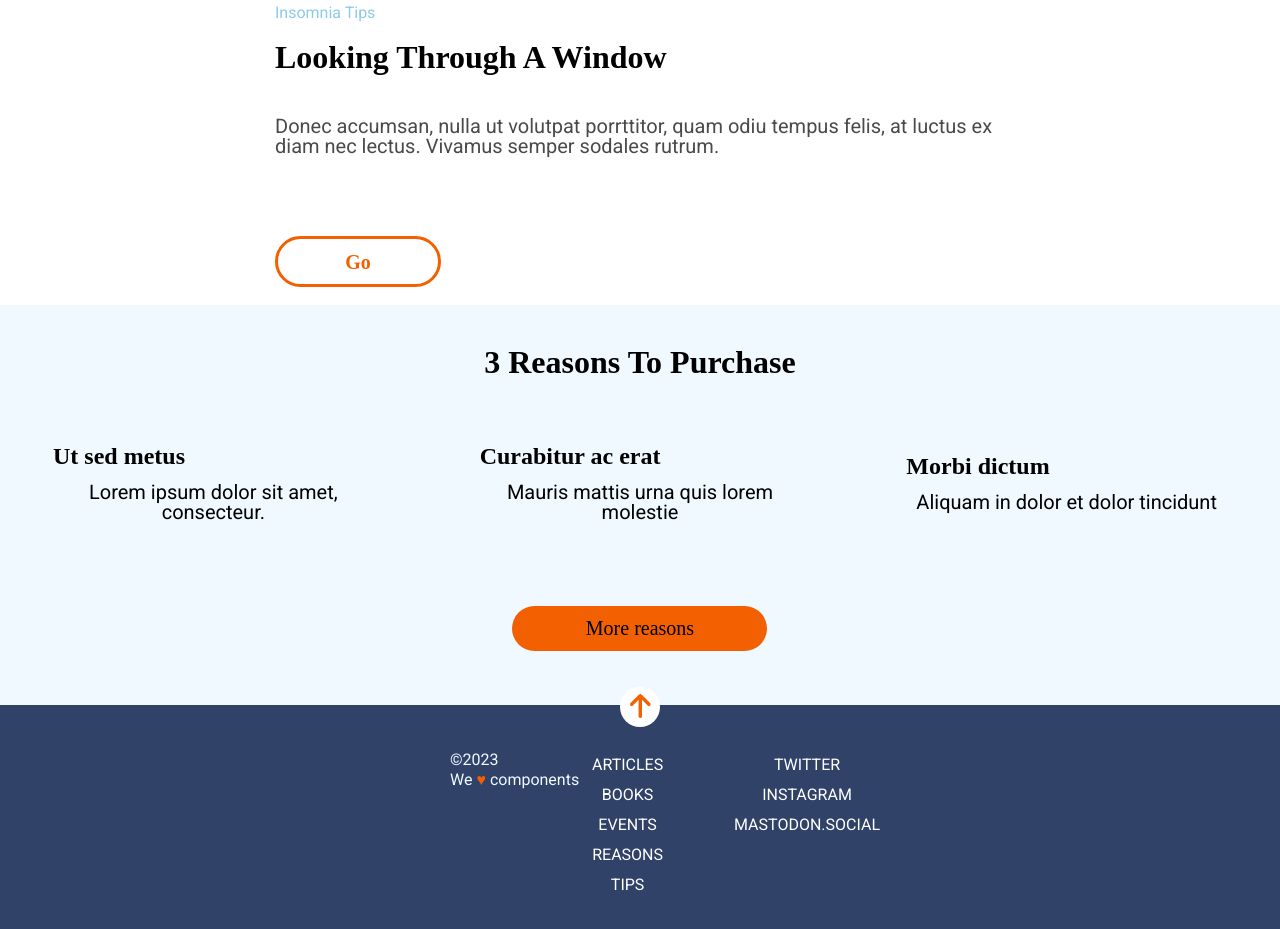
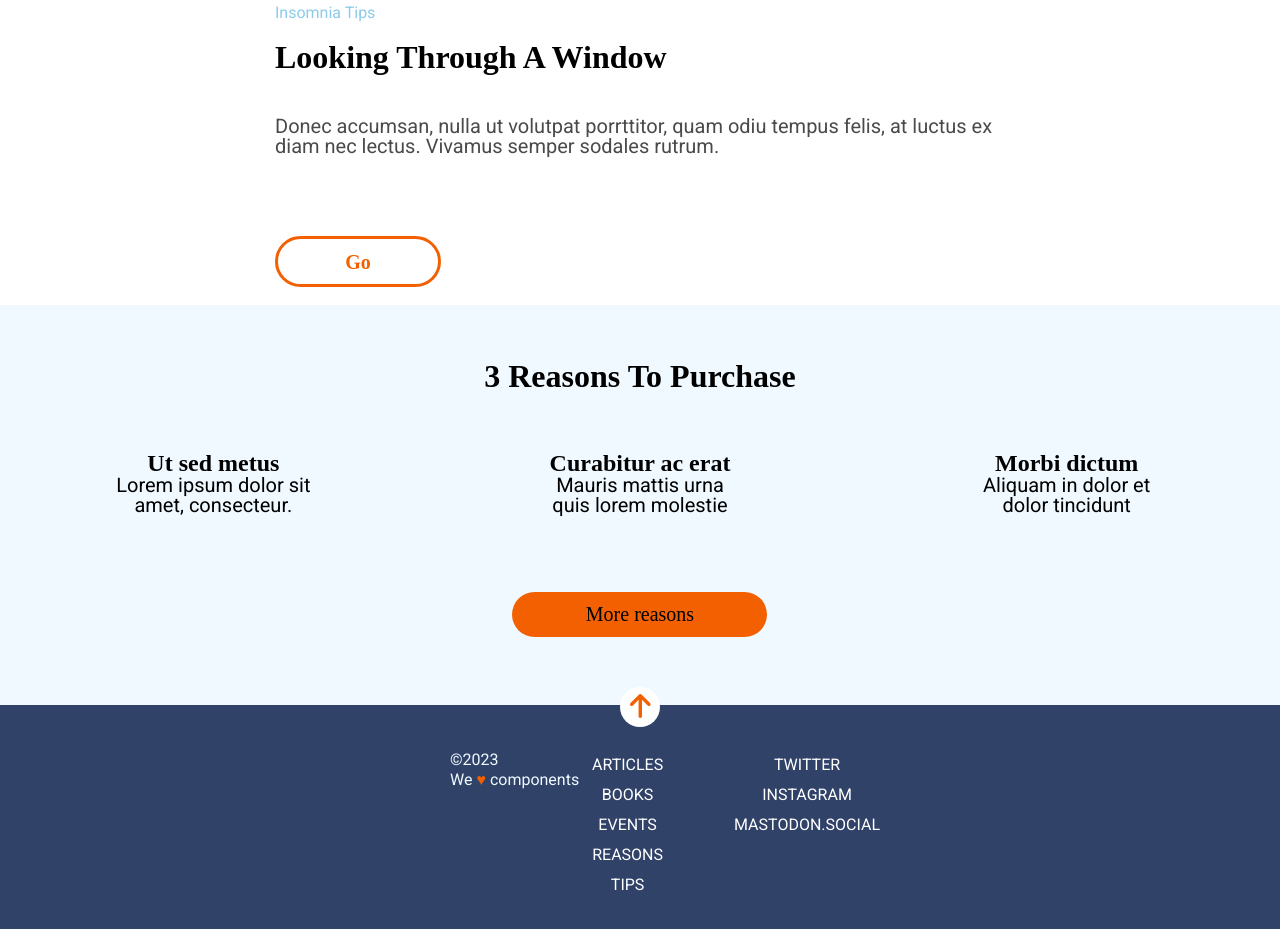
Before and after one commit to Adalab/modulo-1-evaluacion-final-CrisMuniz, a website: page docs/index.html in a window 1280 px wide. Shown: the part 675-1604 px from the top of the page. Drawn offline with nearby package versions, Linux system fonts and the light colour scheme; files that its build step writes are made by us from their sources; a web font is replaced by a local one.

Commit message:
fix desktop view

```diff
--- a/src/scss/layout/_main.scss
+++ b/src/scss/layout/_main.scss
@@ -221,6 +221,7 @@
     .main-section2{
         width: 100vw;
         height: 400px;
+        margin: auto;
         &__title {
             font-size: 1.625rem;
             margin-top: 2px;
@@ -232,15 +233,19 @@
                 display: flex;
                 flex-direction: row;
                 text-align: center;
+                align-items: center;
                 margin-bottom: 14px;
                 font-size: 1.5rem;
                 width: max-content;
+                margin: auto;
             }
             &--parr1 {
                 display: flex;
                 flex-direction: column;
                 text-align: center;
+                align-items: center;
                 font-size: 1.25rem;
+                margin: auto;
             }
         }
         &__article2 {
@@ -248,14 +253,20 @@
             &--title2 {
                 display: flex;
                 flex-direction: row;
+                text-align: center;
+                align-items: center;
                 margin-bottom: 14px;
                 font-size: 1.5rem;
                 width: max-content;
+                margin: auto;
             }
             &--parr2 {
                 display: flex;
                 flex-direction: column;
+                text-align: center;
+                align-items: center;
                 font-size: 1.25rem;
+                margin: auto;
 
             }
         }
@@ -264,14 +275,20 @@
             &--title3 {
                 display: flex;
                 flex-direction: row;
+                text-align: center;
+                align-items: center;
                 margin-bottom: 14px;
                 font-size: 1.5rem;
                 width: max-content;
+                margin: auto;
             }
             &--parr3 {
                 display: flex;
                 flex-direction: column;
+                text-align: center;
+                align-items: center;
                 font-size: 1.25rem;
+                margin: auto;
 
             }
         }
@@ -285,9 +302,7 @@
 @media screen and (min-width: 1280px){
     .main-section2 {
         display: flex;
-        justify-content: center;
         text-align: center;
-        align-items: center;
         width: 100vw;
         height: 400px;
         &__title {
@@ -301,11 +316,15 @@
                 display: flex;
                 flex-direction: row;
                 text-align: center;
+                justify-content: center;
+
             }
             &--parr1 {
                 display: flex;
                 flex-direction: column;
                 text-align: center;
+                justify-content: center;
+                max-width: 200px;
             }
         }
         &__article2 {
@@ -319,6 +338,7 @@
                 display: flex;
                 flex-direction: column;
                 text-align: center;
+                max-width: 200px;
             }
         }
         &__article3 {
@@ -332,6 +352,7 @@
                 display: flex;
                 flex-direction: column;
                 text-align: center;
+                max-width: 200px;
             }
         }
         &__nav1 {
```
